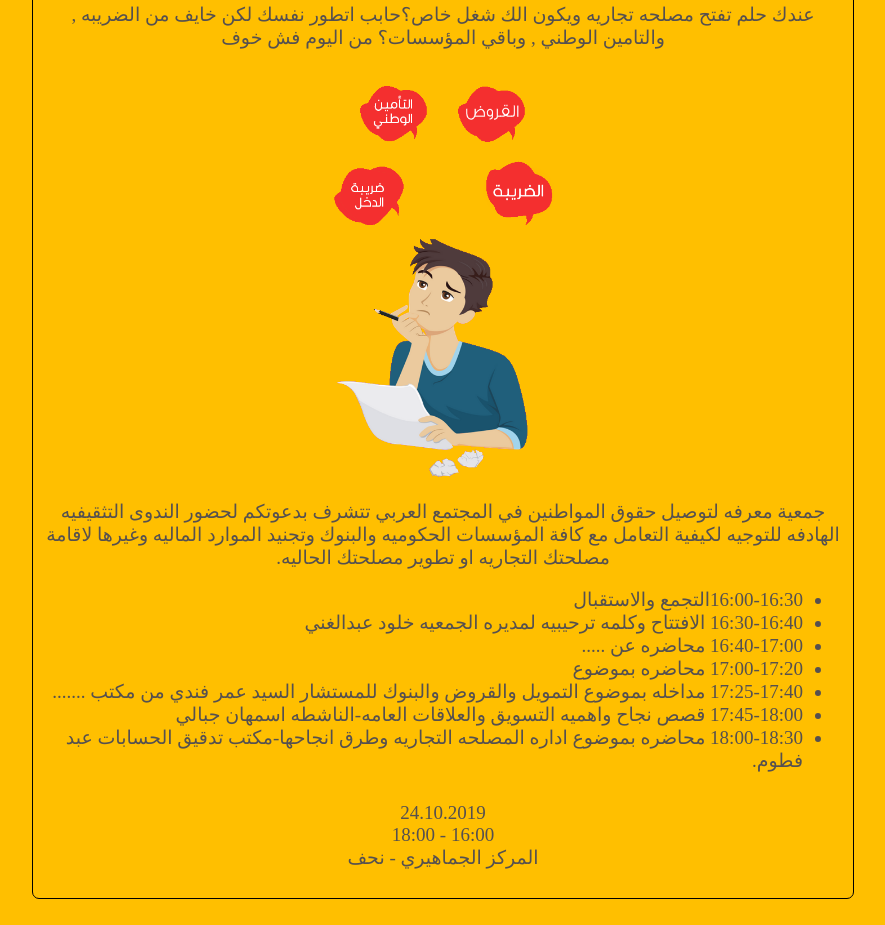
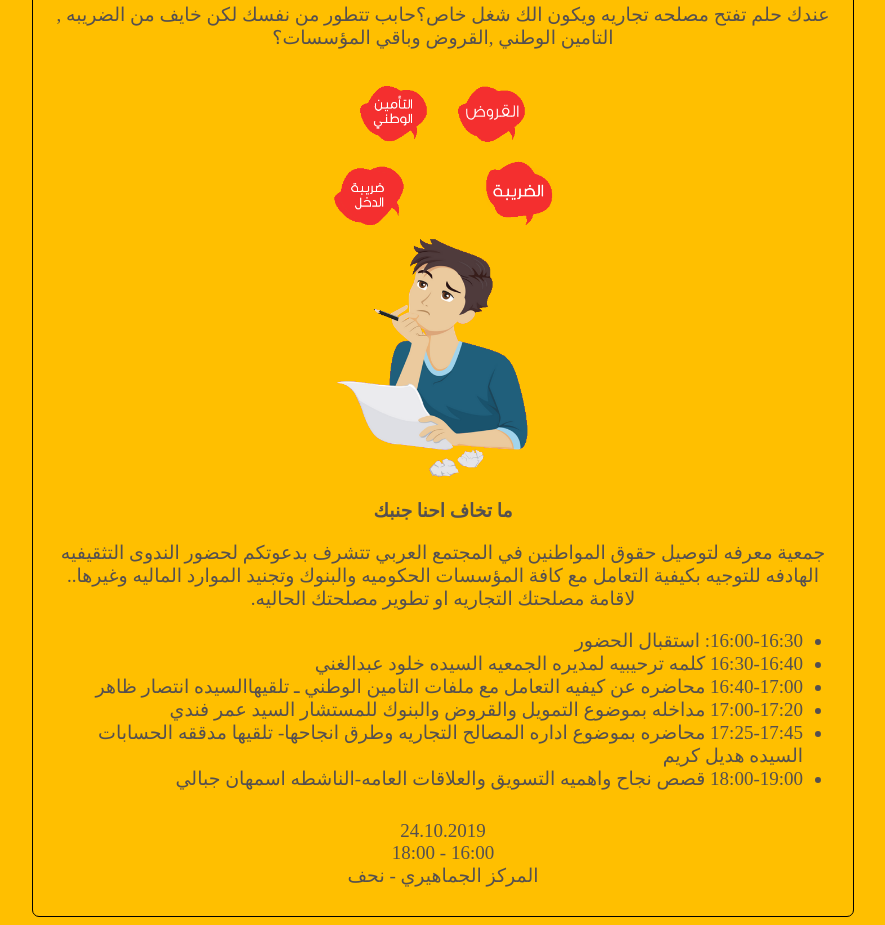
Before and after one commit to marefh/events, a plain HTML site: page 24-10-19/index.html in a window 1280 px wide. Shown: the part 264-1189 px from the top of the page, without its empty margins (197-1082 px from the left). Drawn offline with Linux system fonts and the light colour scheme.

Commit message:
add text

```diff
--- a/24-10-19/index.html
+++ b/24-10-19/index.html
@@ -10,19 +10,24 @@
 <body>
 	<div class="container">
 		<img id="logo" src="logo.png">
-		<p>عندك حلم تفتح مصلحه تجاريه ويكون الك شغل خاص؟حابب اتطور نفسك لكن خايف من الضريبه  ,  والتامين الوطني ,  وباقي المؤسسات؟ من اليوم فش خوف</p>
+		<p>عندك حلم تفتح مصلحه تجاريه ويكون الك شغل خاص؟حابب تتطور من نفسك لكن خايف من الضريبه  ,  التامين الوطني ,القروض  وباقي المؤسسات؟</p>
 		<img id="thinking-boy" src="thinking-boy.png">
 		<p>
-			جمعية معرفه لتوصيل حقوق المواطنين في المجتمع العربي تتشرف بدعوتكم لحضور الندوى التثقيفيه الهادفه للتوجيه لكيفية التعامل مع كافة المؤسسات الحكوميه والبنوك وتجنيد الموارد الماليه وغيرها لاقامة مصلحتك التجاريه او تطوير مصلحتك الحاليه.
+			<h3>
+				<strong>ما تخاف احنا جنبك </strong>
+			</h3>
+		</p>
+		<p>
+			جمعية معرفه لتوصيل حقوق المواطنين في المجتمع العربي تتشرف بدعوتكم لحضور الندوى التثقيفيه الهادفه للتوجيه بكيفية التعامل مع كافة المؤسسات الحكوميه والبنوك وتجنيد الموارد الماليه وغيرها.. لاقامة مصلحتك التجاريه او تطوير مصلحتك الحاليه.
 		</p>
 		<ul>
-			<li>16:00-16:30التجمع والاستقبال</li>
-			<li>16:30-16:40 الافتتاح وكلمه ترحيبيه لمديره الجمعيه خلود عبدالغني</li>
-			<li>16:40-17:00 محاضره عن .....</li>
-			<li>17:00-17:20 محاضره بموضوع</li>
-			<li>17:25-17:40 مداخله بموضوع التمويل والقروض والبنوك للمستشار السيد عمر فندي من مكتب .......</li>
-			<li>17:45-18:00 قصص نجاح واهميه التسويق والعلاقات العامه-الناشطه اسمهان جبالي</li>
-			<li>18:00-18:30 محاضره بموضوع اداره المصلحه التجاريه وطرق انجاحها-مكتب تدقيق الحسابات عبد فطوم.</li>
+			<li>16:00-16:30: استقبال الحضور</li>
+			<li>16:30-16:40 كلمه ترحيبيه لمديره الجمعيه السيده خلود عبدالغني</li>
+			<li>16:40-17:00  محاضره عن كيفيه التعامل مع ملفات التامين الوطني ـ تلقيهاالسيده انتصار ظاهر  </li>
+			<li>17:00-17:20  مداخله بموضوع التمويل والقروض والبنوك للمستشار السيد عمر فندي</li>
+			<li>17:25-17:45 محاضره بموضوع اداره المصالح التجاريه وطرق انجاحها- تلقيها مدققه الحسابات السيده هديل كريم </li>
+			<li>18:00-19:00 قصص نجاح واهميه التسويق والعلاقات العامه-الناشطه اسمهان جبالي</li>
+
 		</ul>
 <pre>24.10.2019
 16:00 - 18:00
--- a/24-10-19/style.css
+++ b/24-10-19/style.css
@@ -24,6 +24,12 @@ p {
 	text-align: center;
 }
 
+strong {
+	display: block;
+	text-align: center;
+	color: rgb(85, 80, 80);
+}
+
 p,
 ul,
 pre {
```
